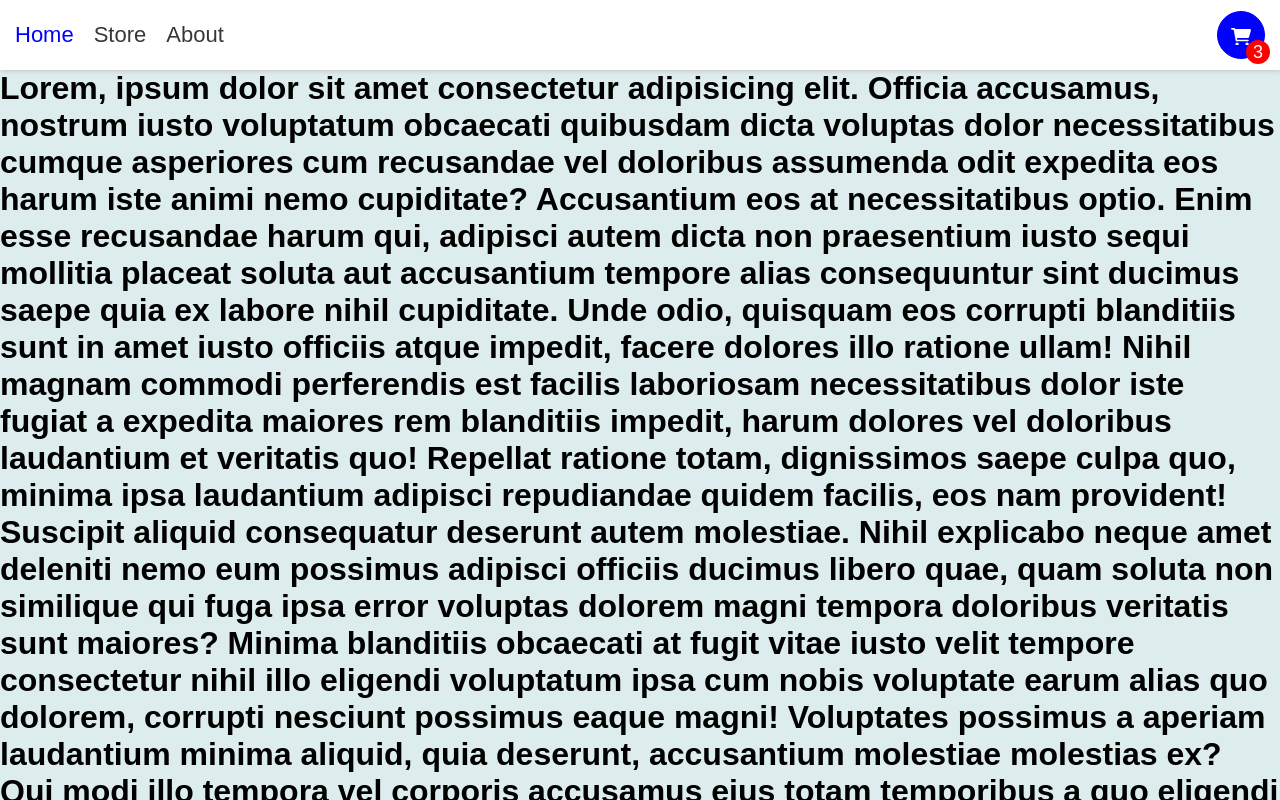
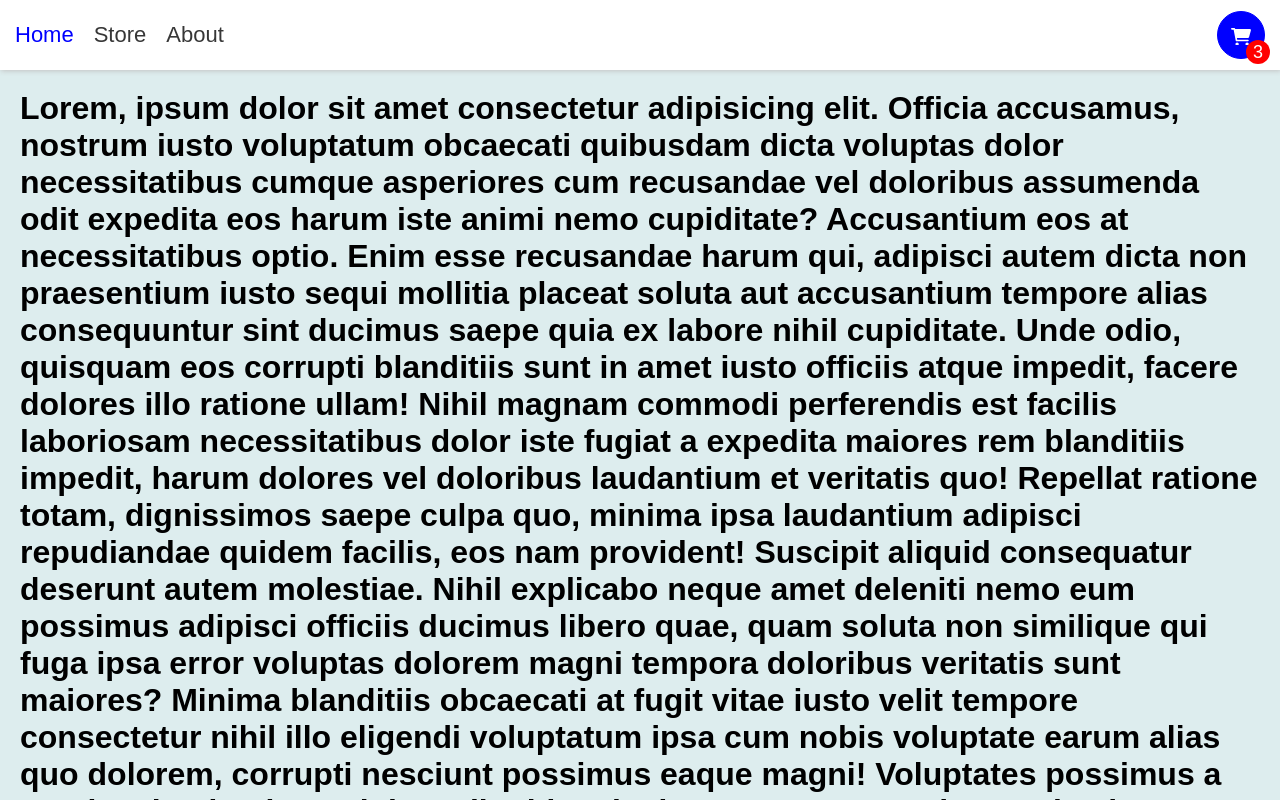
Before and after one commit to Jasurbek1604/React-TS-project, a React (Vite) app: page / in a window 1280 px wide. Shown: the top 800 px of the page. Built offline with nearby package versions, Linux system fonts and the light colour scheme.

Commit message:
TS Shop cart

```diff
--- a/src/components/Navbar.tsx
+++ b/src/components/Navbar.tsx
@@ -4,7 +4,6 @@ import styled from "styled-components";
 
 const Container = styled.div`
   position: sticky;
-
   top: 0;
   height: 70px;
   padding: 12px 0;
@@ -74,7 +73,7 @@ const Navbar = () => {
           <Link to={"/about"}>About</Link>
         </Nav>
 
-        <Button style={{ width: "3rem", height: "3rem", position: "relative" }}>
+        <Button style={{ width: "3rem", height: "3rem" }}>
           <svg
             xmlns="http://www.w3.org/2000/svg"
             viewBox="0 0 576 512"
--- a/src/pages/Home.tsx
+++ b/src/pages/Home.tsx
@@ -1,6 +1,6 @@
 export default function Home() {
   return (
-    <h1>
+    <h1 style={{ margin: "20px" }}>
       Lorem, ipsum dolor sit amet consectetur adipisicing elit. Officia
       accusamus, nostrum iusto voluptatum obcaecati quibusdam dicta voluptas
       dolor necessitatibus cumque asperiores cum recusandae vel doloribus
```
